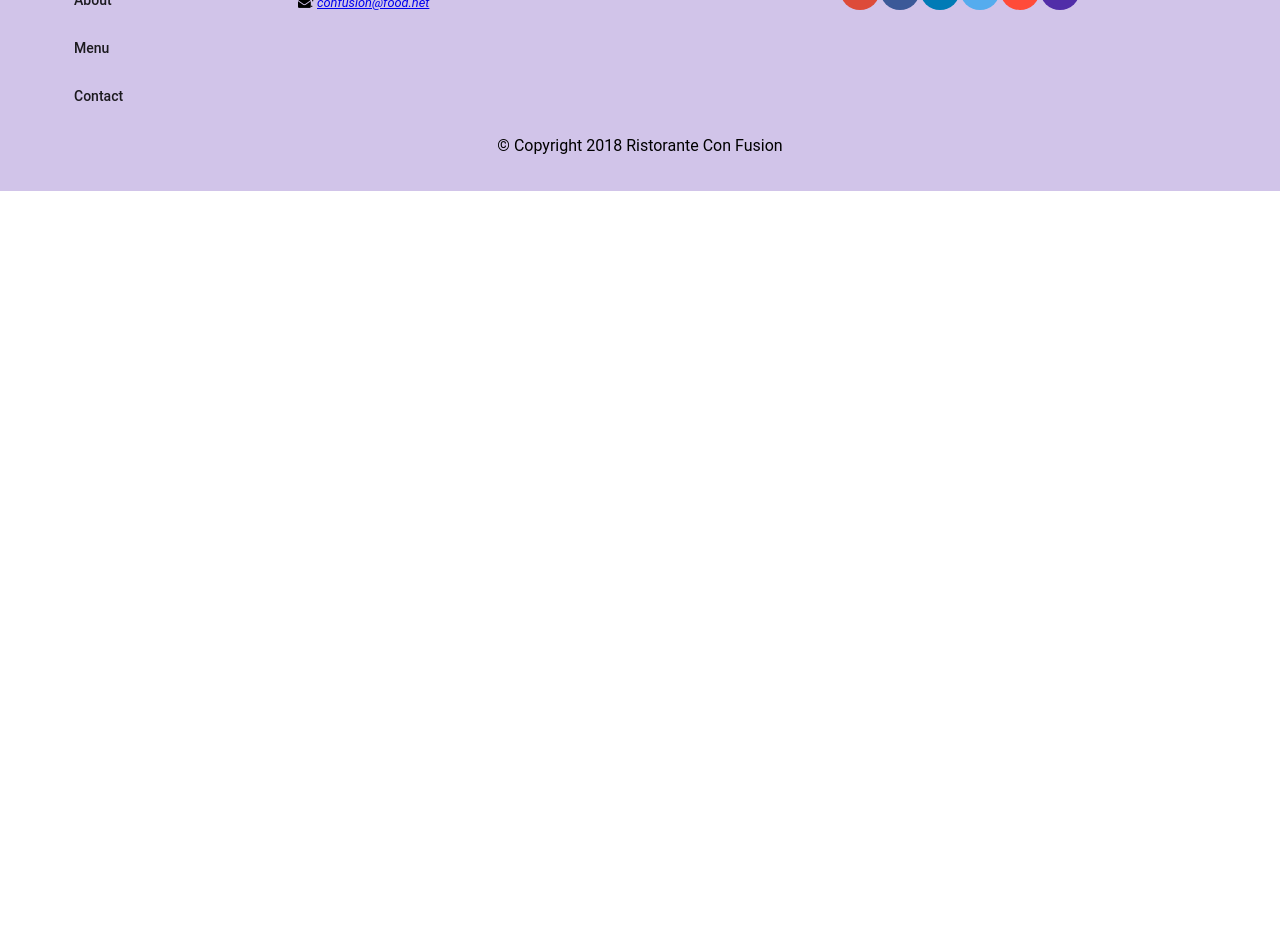
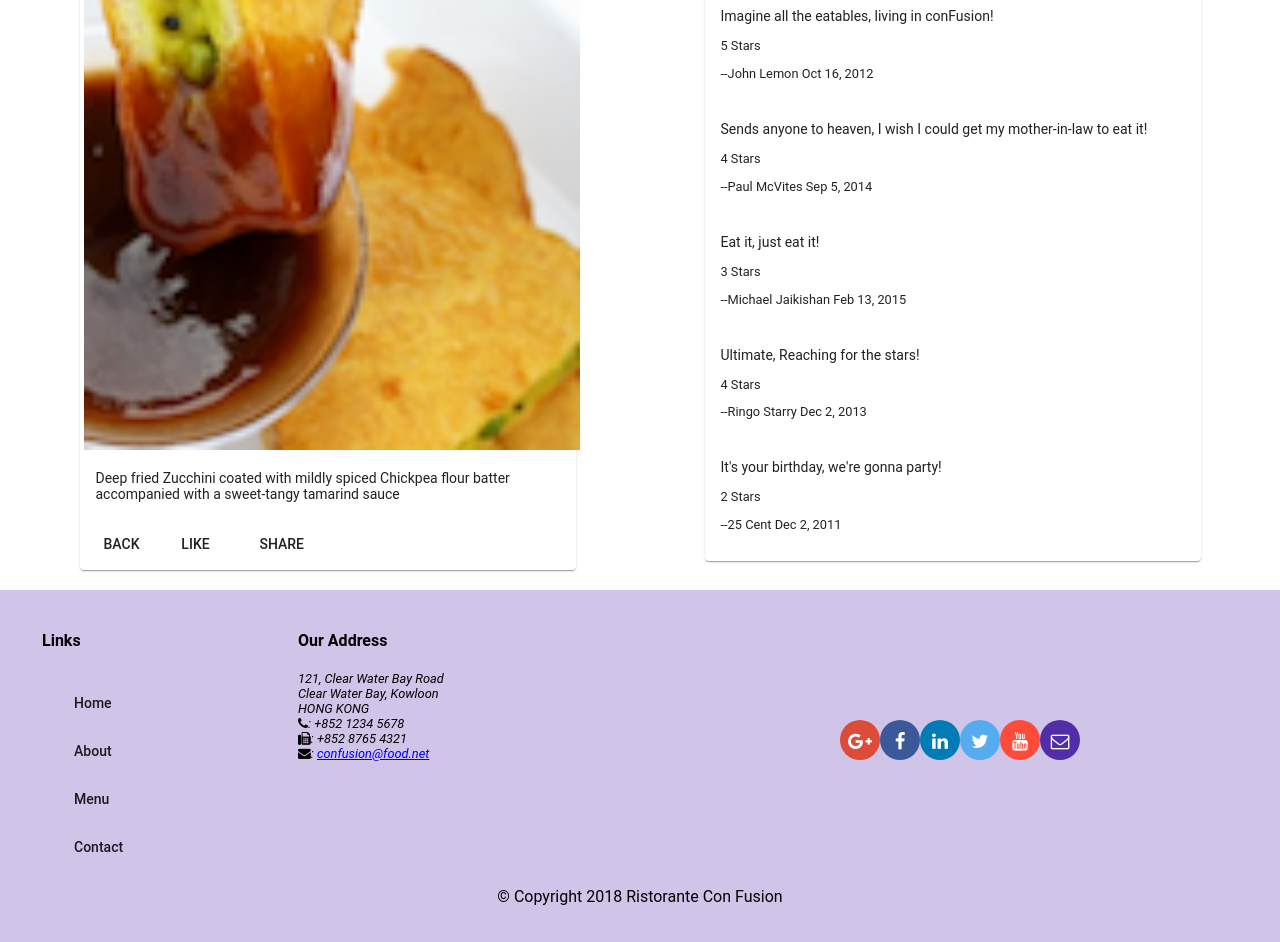
Before and after one commit to naman815/Restaurant-menu, an Angular app: page /dishdetail/1 in a window 1280 px wide. Before the commit this address led to /. Shown: the part 500-1442 px from the top of the page. Before the commit the page ends 800 px from the top, so only its background shows below. Built offline with nearby package versions, Linux system fonts and the light colour scheme.

Commit message:
Single page application

```diff
--- a/src/app/app-routing/routes.ts
+++ b/src/app/app-routing/routes.ts
@@ -8,6 +8,7 @@
 export const routes: Routes = [
   { path: "home", component: HomeComponent },
   { path: "menu", component: MenuComponent },
+  { path: "dishdetail/:id", component: DishdetailComponent },
   { path: "contactus", component: ContactComponent },
   { path: "", redirectTo: "/home", pathMatch: "full" }
 ];
--- a/src/app/dishdetail/dishdetail.component.html
+++ b/src/app/dishdetail/dishdetail.component.html
@@ -25,6 +25,7 @@
           <p>{{ dish.description }}</p>
         </mat-card-content>
         <mat-card-actions>
+          <button mat-button (click)="goBack()">BACK</button>
           <button mat-button>LIKE</button>
           <button mat-button>SHARE</button>
         </mat-card-actions>
--- a/src/app/dishdetail/dishdetail.component.ts
+++ b/src/app/dishdetail/dishdetail.component.ts
@@ -1,5 +1,8 @@
-import { Component, OnInit, Input } from "@angular/core";
+import { Component, OnInit } from "@angular/core";
+import { Params, ActivatedRoute } from "@angular/router";
+import { Location } from "@angular/common";
 import { Dish } from "../shared/dish";
+import { DishService } from "../services/dish.service";
 
 @Component({
   selector: "app-dishdetail",
@@ -7,10 +10,20 @@
   styleUrls: ["./dishdetail.component.scss"]
 })
 export class DishdetailComponent implements OnInit {
-  @Input()
   dish: Dish;
 
-  constructor() {}
+  constructor(
+    private dishservice: DishService,
+    private route: ActivatedRoute,
+    private location: Location
+  ) {}
 
-  ngOnInit() {}
+  ngOnInit() {
+    const id = this.route.snapshot.params["id"];
+    console.log(id);
+    this.dish = this.dishservice.getDish(id);
+  }
+  goBack(): void {
+    this.location.back();
+  }
 }
--- a/src/app/footer/footer.component.html
+++ b/src/app/footer/footer.component.html
@@ -10,10 +10,16 @@
       <div fxFlex="40" fxFlexOffset="20px">
         <h4>Links</h4>
         <mat-list>
-          <mat-list-item><a mat-button>Home</a></mat-list-item>
+          <mat-list-item
+            ><a mat-button routerLink="/home">Home</a></mat-list-item
+          >
           <mat-list-item><a mat-button>About</a></mat-list-item>
-          <mat-list-item><a mat-button>Menu</a></mat-list-item>
-          <mat-list-item><a mat-button>Contact</a></mat-list-item>
+          <mat-list-item
+            ><a mat-button routerLink="/menu">Menu</a></mat-list-item
+          >
+          <mat-list-item
+            ><a mat-button routerLink="/contactus">Contact</a></mat-list-item
+          >
         </mat-list>
       </div>
       <div fxFlex="55">
--- a/src/app/menu/menu.component.html
+++ b/src/app/menu/menu.component.html
@@ -8,7 +8,10 @@
 
   <div fxFlex>
     <mat-grid-list cols="2" rowHeight="200px">
-      <mat-grid-tile *ngFor="let dish of dishes" (click)="onSelect(dish)">
+      <mat-grid-tile
+        *ngFor="let dish of dishes"
+        [routerLink]="['/dishdetail', dish.id]"
+      >
         <img height="200px" src="{{ dish.image }}" alt="{{ dish.name }}" />
         <mat-grid-tile-footer>
           <h1>{{ dish.name | uppercase }}</h1>
@@ -16,7 +19,4 @@
       </mat-grid-tile>
     </mat-grid-list>
   </div>
-  <div>
-    <app-dishdetail [dish]="selectedDish"></app-dishdetail>
-  </div>
 </div>
--- a/src/app/services/dish.service.ts
+++ b/src/app/services/dish.service.ts
@@ -13,9 +13,7 @@
   }
 
   getDish(id: string): Dish {
-    return DISHES.filter(dish => {
-      dish.id === id;
-    })[0];
+    return DISHES.filter(dish => dish.id === id)[0];
   }
   getFeaturedDish(): Dish {
     return DISHES.filter(dish => dish.featured)[0];
```
Also changed, not shown: src/app/services/leader.service.ts (added, +9 -0 lines), 1 other file (tests, documents, lock files or other folders).
